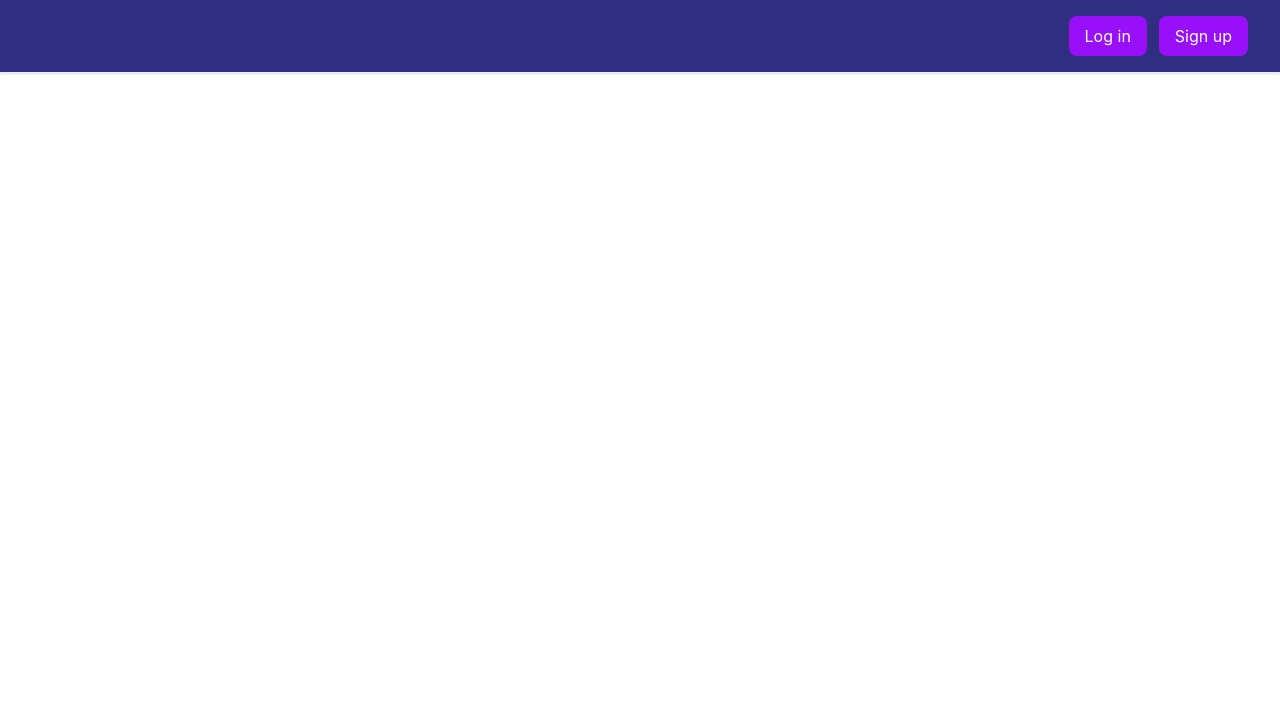
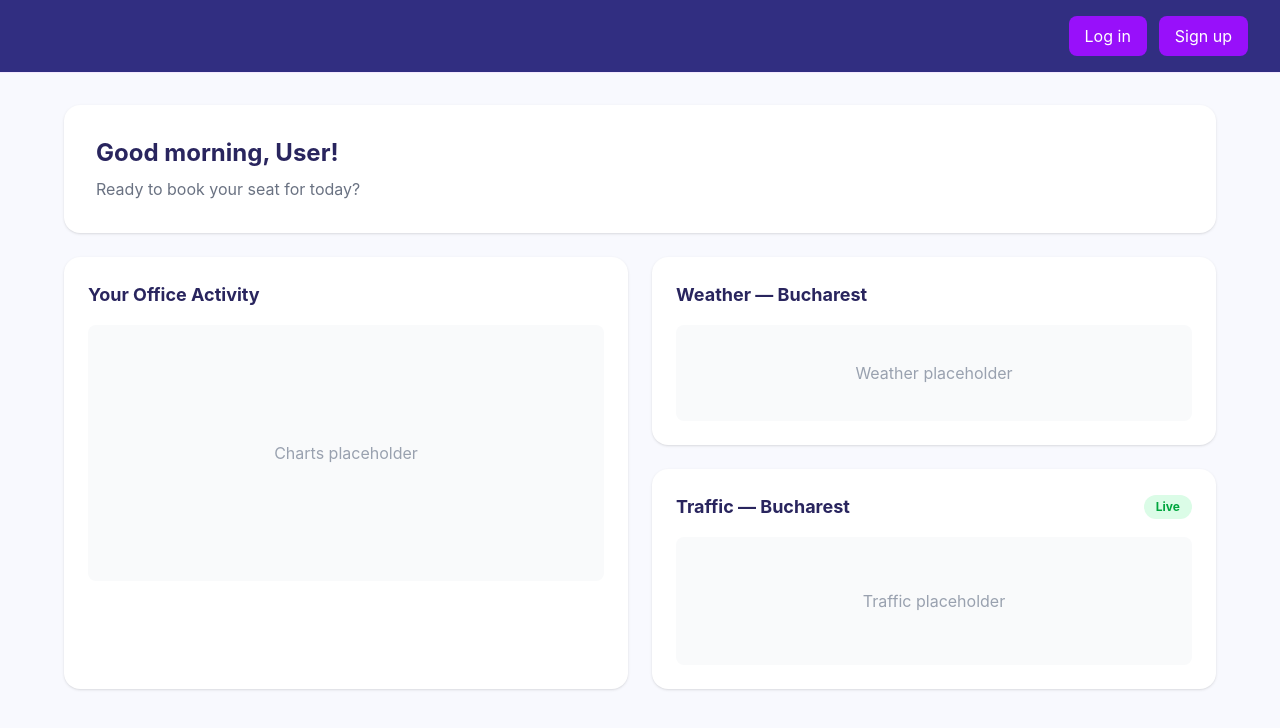
Before and after one commit to Edward11-boop/ITSSProject2026, a React (Vite) app: page /dashboard in a window 1280 px wide. Before the commit this address had no page. Shown: the top 728 px of the page. Built offline with nearby package versions, Linux system fonts and the light colour scheme.

Commit message:
Am creat structura de baza si layout-ul pentru Dashboard

```diff
--- a/src/App.jsx
+++ b/src/App.jsx
@@ -8,7 +8,9 @@ import Login from './pages/Login';
 import ForgotPassword from './pages/ForgotPassword'
 import Register from './pages/Register';
 import Home from './pages/Home';
-import Topbar from './components/Topbar'
+import Topbar from './components/Topbar';
+import Dashboard from './pages/Dashboard'
+
 
 function App() {
   return (
@@ -21,6 +23,7 @@ function App() {
           <Route path="/signup" element={<Register />} />
           <Route path="/forgot-password" element={<ForgotPassword />} />
           <Route path="/" element={<Home />} />
+          <Route path="/dashboard" element={<Dashboard />} />
         </Routes>
       </div>
     </BrowserRouter>
--- /dev/null
+++ b/src/pages/Dashboard.jsx
@@ -0,0 +1,51 @@
+const Dashboard = () => {
+    return (
+
+        <div className="min-h-screen bg-[#F8F9FE] p-8">
+
+
+            <div className="mx-auto max-w-6xl">
+
+                <div className="mb-6 rounded-2xl bg-white p-8 shadow-sm">
+                    <h2 className="mb-2 text-2xl font-bold text-[#29255E]">Good morning, User!</h2>
+                    <p className="text-gray-500">Ready to book your seat for today?</p>
+                </div>
+
+                <div className="grid grid-cols-1 gap-6 lg:grid-cols-2">
+
+                    <div className="rounded-2xl bg-white p-6 shadow-sm">
+                        <h3 className="text-lg font-bold text-[#29255E]">Your Office Activity</h3>
+                        {/* Aici vor veni graficele mai târziu */}
+                        <div className="mt-4 flex h-64 items-center justify-center rounded-lg bg-gray-50">
+                            <p className="text-gray-400">Charts placeholder</p>
+                        </div>
+                    </div>
+
+                    <div className="flex flex-col gap-6">
+
+                        <div className="rounded-2xl bg-white p-6 shadow-sm">
+                            <h3 className="text-lg font-bold text-[#29255E]">Weather — Bucharest</h3>
+                            <div className="mt-4 flex h-24 items-center justify-center rounded-lg bg-gray-50">
+                                <p className="text-gray-400">Weather placeholder</p>
+                            </div>
+                        </div>
+
+                        <div className="flex-1 rounded-2xl bg-white p-6 shadow-sm">
+                            <div className="flex items-center justify-between">
+                                <h3 className="text-lg font-bold text-[#29255E]">Traffic — Bucharest</h3>
+                                <span className="rounded-full bg-green-100 px-3 py-1 text-xs font-bold text-green-600">Live</span>
+                            </div>
+                            <div className="mt-4 flex h-32 items-center justify-center rounded-lg bg-gray-50">
+                                <p className="text-gray-400">Traffic placeholder</p>
+                            </div>
+                        </div>
+
+                    </div>
+                </div>
+
+            </div>
+        </div>
+    )
+}
+
+export default Dashboard
```
